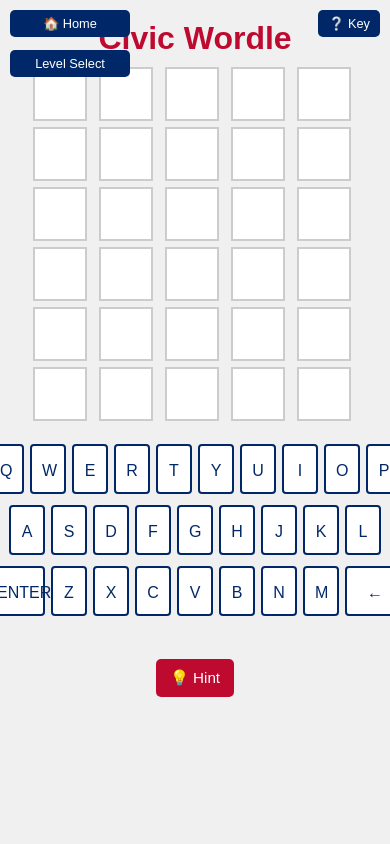
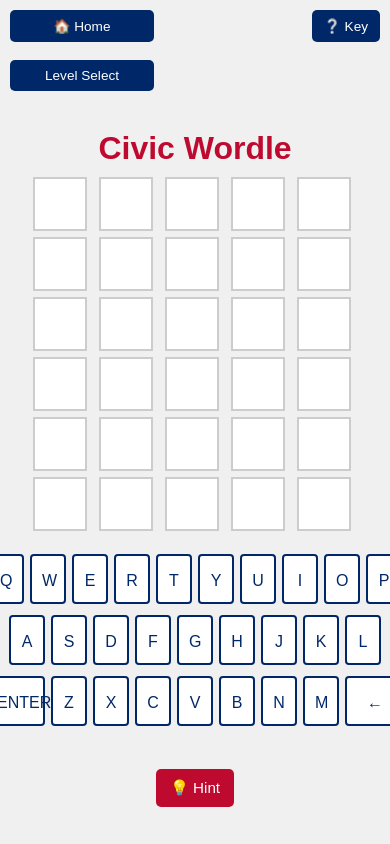
Before and after one commit to 1tsRyan2/civic-wordle, a plain HTML site: page game.html in a window 390 px wide. Drawn offline with nearby package versions, Linux system fonts and the light colour scheme.

Commit message:
Update style.css

```diff
--- a/style.css
+++ b/style.css
@@ -247,25 +247,28 @@ h1 {
 
   #homeBtn,
 #levelBtn {
-    font-size: 0.8em;
-    padding: 6px 10px;
-    width: 100px;
+  font-size: 0.85em;
+  padding: 8px 12px;
+  width: 120px;
+  left: 10px;
 }
 
 #homeBtn {
   top: 10px;
-    left: 10px;
 }
 
 #levelBtn {
-    top: 50px;
-    left: 10px;
+  top: 60px; /* Creates clean vertical spacing */
+}
+
+h1 {
+  margin-top: 120px; /* Pushes title down so it's not overlapped */
 }
 
 #toggleLegendBtn {
   top: 10px;
   right: 10px;
-    font-size: 0.8em;
-    padding: 6px 10px;
+  font-size: 0.85em;
+  padding: 8px 12px;
 }
 }
```
Lines whose indentation alone changed are shown as unchanged.
